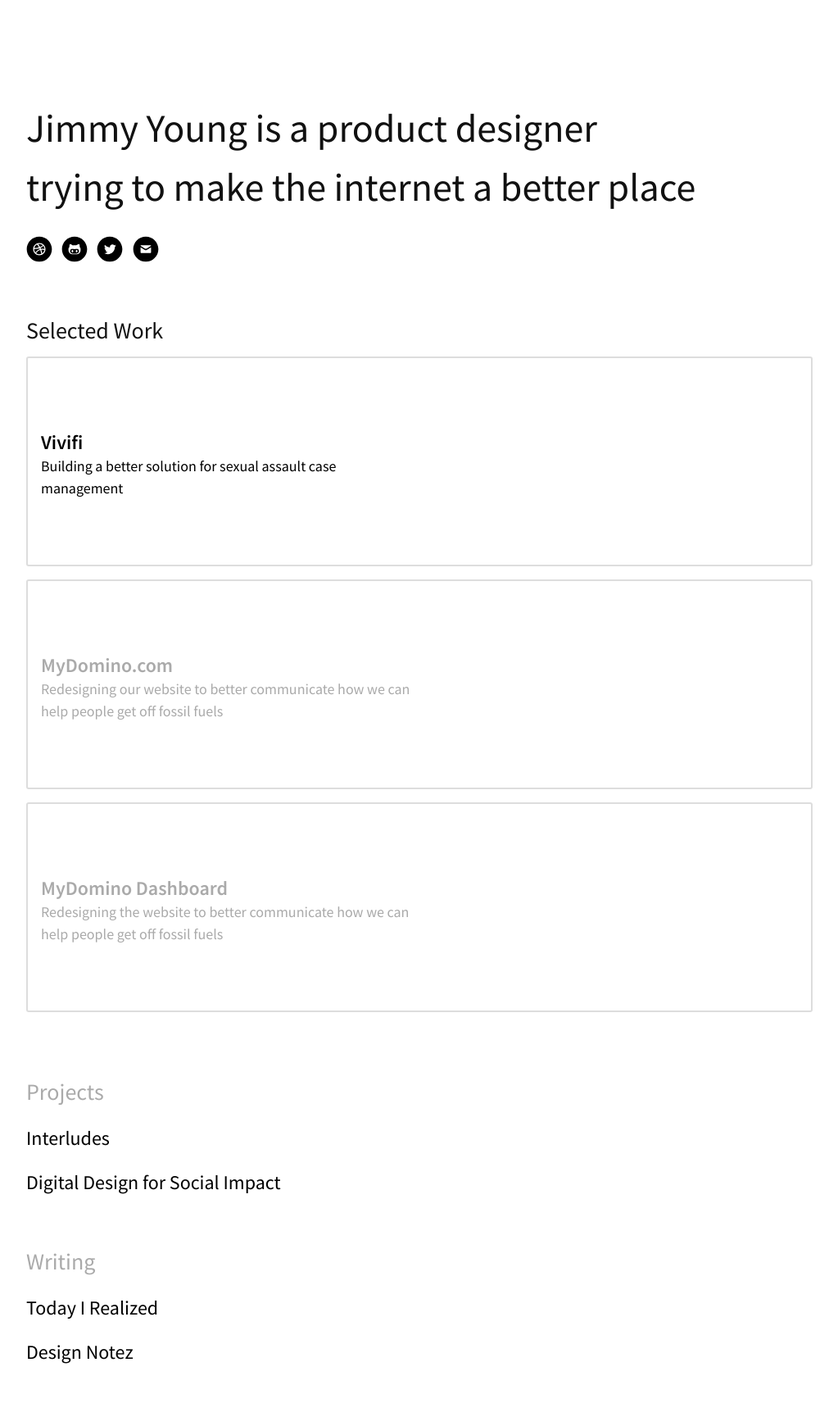
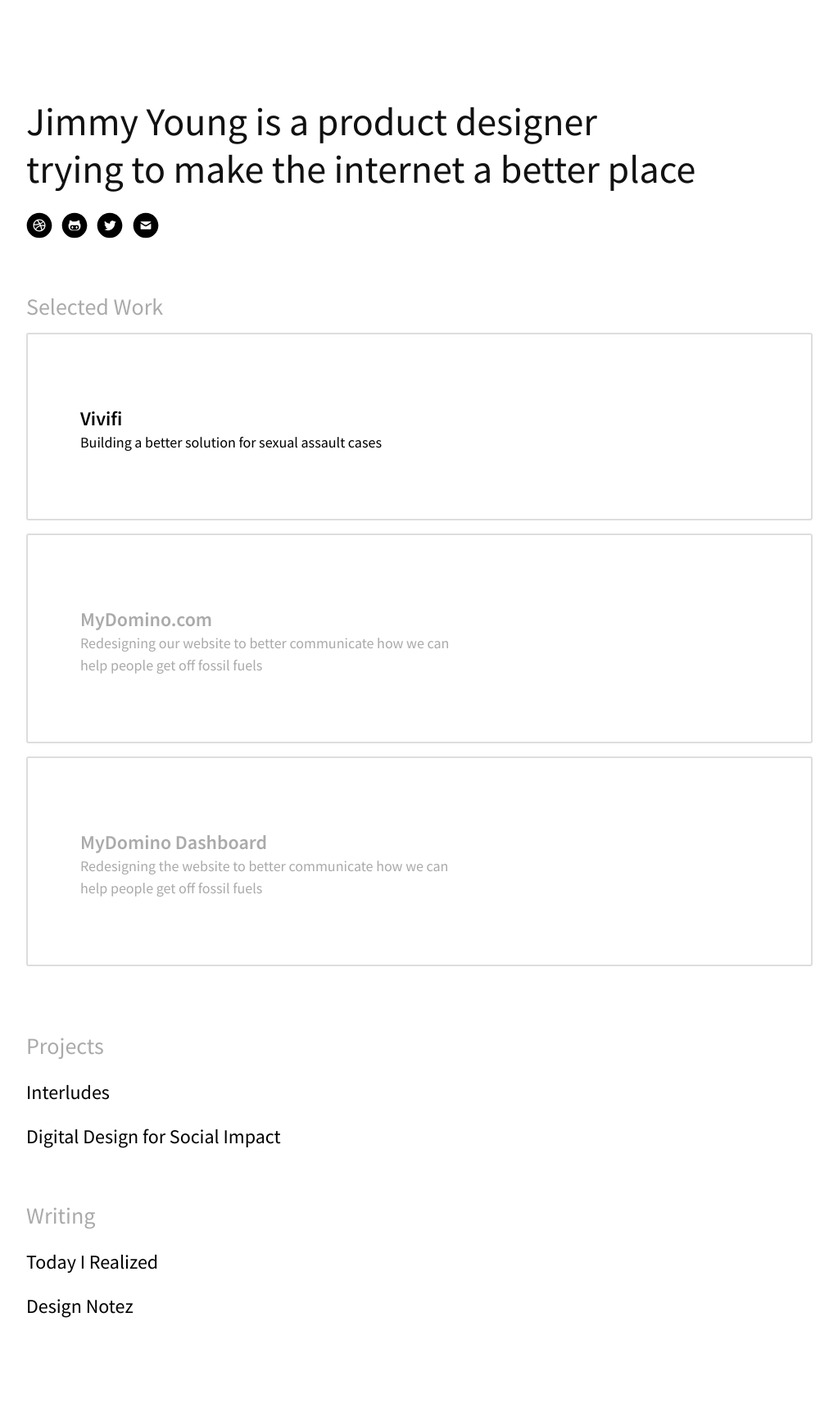
Before and after one commit to npmcdn-to-unpkg-bot/jyng.github.io, a Jekyll site: the page index.html, which Jekyll copies as it is, in a window 1280 px wide. Shown: the whole page at 82% size, without its empty margins (128-1151 px from the left). Built offline with Jekyll 4.4.1, drawn with Linux system fonts in a browser that asks for light colours; after the commit the page ends 1673 px from its top, so only the background shows below that.

Commit message:
responsive portfolio border spacing

```diff
--- a/_layouts/post.html
+++ b/_layouts/post.html
@@ -4,6 +4,5 @@
 <article class="post">
   <h1>{{ page.title }}</h1>
   {{ content }}
-  <p class="small gray"><time datetime="{{ page.date | date: "%Y-%m-%d"}}">{{ page.date | date_to_long_string }}</time></p>
 </article>
 </main>
--- a/css/basscraft.css
+++ b/css/basscraft.css
@@ -299,6 +299,7 @@
 .regular { font-weight: normal }
 .italic  { font-style: italic }
 .caps    { text-transform: uppercase; letter-spacing: .2em; }
+.lh-header {line-height: 1.2}
 
 .left-align   { text-align: left }
 .center       { text-align: center }
@@ -476,6 +477,30 @@
 
 }
 
+
+
+.mxn1 { margin-left: -8px; margin-left: -.5rem; margin-right: -8px; margin-right: -.5rem; }
+.mxn2 { margin-left: -16px; margin-left: -1rem; margin-right: -16px; margin-right: -1rem; }
+.mxn3 { margin-left: -32px; margin-left: -2rem; margin-right: -32px; margin-right: -2rem; }
+.mxn4 { margin-left: -64px; margin-left: -4rem; margin-right: -64px; margin-right: -4rem; }
+
+.mx-auto { margin-left: auto; margin-right: auto; }
+.p1  {padding: .5rem }
+.py1 {padding-top: .5rem;; padding-bottom: .5rem }
+.px1 { padding-left: .5rem; padding-right: .5rem }
+
+.p2  {padding: 1rem }
+.py2 {padding-top: 1rem; padding-bottom: 1rem }
+.px2 {padding-left: 1rem; padding-right: 1rem }
+
+.p3  {padding: 2rem }
+.py3 {padding-top: 2rem; padding-bottom: 2rem }
+.px3 { padding-left: 2rem; padding-right: 2rem }
+
+.p4  {padding: 4rem }
+.py4 { padding-top: 4rem; padding-bottom: 4rem }
+.px4 { padding-left: 4rem; padding-right: 4rem }
+
 @media (min-width: 40em) {
 
   .sm-p1  { padding:        .5rem }
@@ -533,28 +558,6 @@
   .lg-px4 { padding-left:        4rem; padding-right:        4rem }
 
 }
-
-.mxn1 { margin-left: -8px; margin-left: -.5rem; margin-right: -8px; margin-right: -.5rem; }
-.mxn2 { margin-left: -16px; margin-left: -1rem; margin-right: -16px; margin-right: -1rem; }
-.mxn3 { margin-left: -32px; margin-left: -2rem; margin-right: -32px; margin-right: -2rem; }
-.mxn4 { margin-left: -64px; margin-left: -4rem; margin-right: -64px; margin-right: -4rem; }
-
-.mx-auto { margin-left: auto; margin-right: auto; }
-.p1  { padding: 8px; padding: .5rem }
-.py1 { padding-top: 8px; padding-top: .5rem;; padding-bottom: .5rem }
-.px1 { padding-left: 8px; padding-left: .5rem; padding-right: .5rem }
-
-.p2  { padding: 1rem }
-.py2 {padding-top: 1rem; padding-bottom: 1rem }
-.px2 {padding-left: 1rem; padding-right: 1rem }
-
-.p3  { padding: 32px; padding: 2rem }
-.py3 { padding-top: 32px; padding-top: 2rem; padding-bottom: 32px; padding-bottom: 2rem }
-.px3 { padding-left: 32px; padding-left: 2rem; padding-right: 32px; padding-right: 2rem }
-
-.p4  { padding: 64px; padding: 4rem }
-.py4 { padding-top: 64px; padding-top: 4rem; padding-bottom: 64px; padding-bottom: 4rem }
-.px4 { padding-left: 64px; padding-left: 4rem; padding-right: 64px; padding-right: 4rem }
 /* Basscss Utility Responsive States */
 
 .sm-show, .md-show, .lg-show {
--- a/index.html
+++ b/index.html
@@ -26,7 +26,7 @@
     </header>
 
     <section id="intro" class="py2 mt0 md-mt4">
-      <p class="sans h2 sm-h0 m0 animated fadeInDown ">
+      <p class="sans h2 sm-h0 m0 lh-header animated fadeInDown">
         Jimmy Young is a product designer <br class="md-show"> trying to make the internet a better&nbsp;place
       </p>
     </section>
@@ -49,22 +49,22 @@
 </div>
   <div class="animated fadeIn ml2 mr2 sm-ml3 sm-mr3" style="animation-delay:0.8s">
     <section class="container">
-    <h2>Selected Work</h2>
+    <h2 class="gray">Selected Work</h2>
     <div class="clearfix">
-      <a href="/vivifi" class="col col-12 border border-silver rounded px2 py4 mb2">
+      <a href="/vivifi" class="col col-12 border border-silver rounded p3 md-p4 mb2">
         <h3 class="mb0 bold">Vivifi</h3>
-          <p class="mt0 sm-col-6">Building a better solution for sexual assault case management</p>
+          <p class="mt0 col-12 sm-col-7">Building a better solution for sexual assault cases</p>
       </a>
     <div class="clearfix">
-    <div class="gray col col-12 border border-silver rounded px2 py4 mb2">
+    <div class="gray col col-12 border border-silver rounded p3 md-p4 mb2">
     <h3 class="mb0 bold">MyDomino.com</h3>
-        <p class="mt0 sm-col-6">Redesigning our website to better communicate how we can help people get off fossil fuels</p>
+        <p class="mt0 col-12 sm-col-7">Redesigning our website to better communicate how we can help people get off fossil fuels</p>
       </div>
     </div>
     <div class="clearfix">
-      <div href="#" class="gray col col-12 border border-silver rounded px2 py4 mb2">
+      <div href="#" class="gray col col-12 border border-silver rounded p3 md-p4 mb2">
         <h3 class="mb0 bold">MyDomino Dashboard</h3>
-          <p class="mt0 sm-col-6">Redesigning the website to better communicate how we can help people get off fossil fuels</p>
+          <p class="mt0 col-12 sm-col-7">Redesigning the website to better communicate how we can help people get off fossil fuels</p>
       </div>
     </div>
     </div>
```
Also changed, not shown: other parts of index.html (+1 -1 lines), _posts/2016-02-07-vivifi.md (+3 -3 lines), 3 other files.
